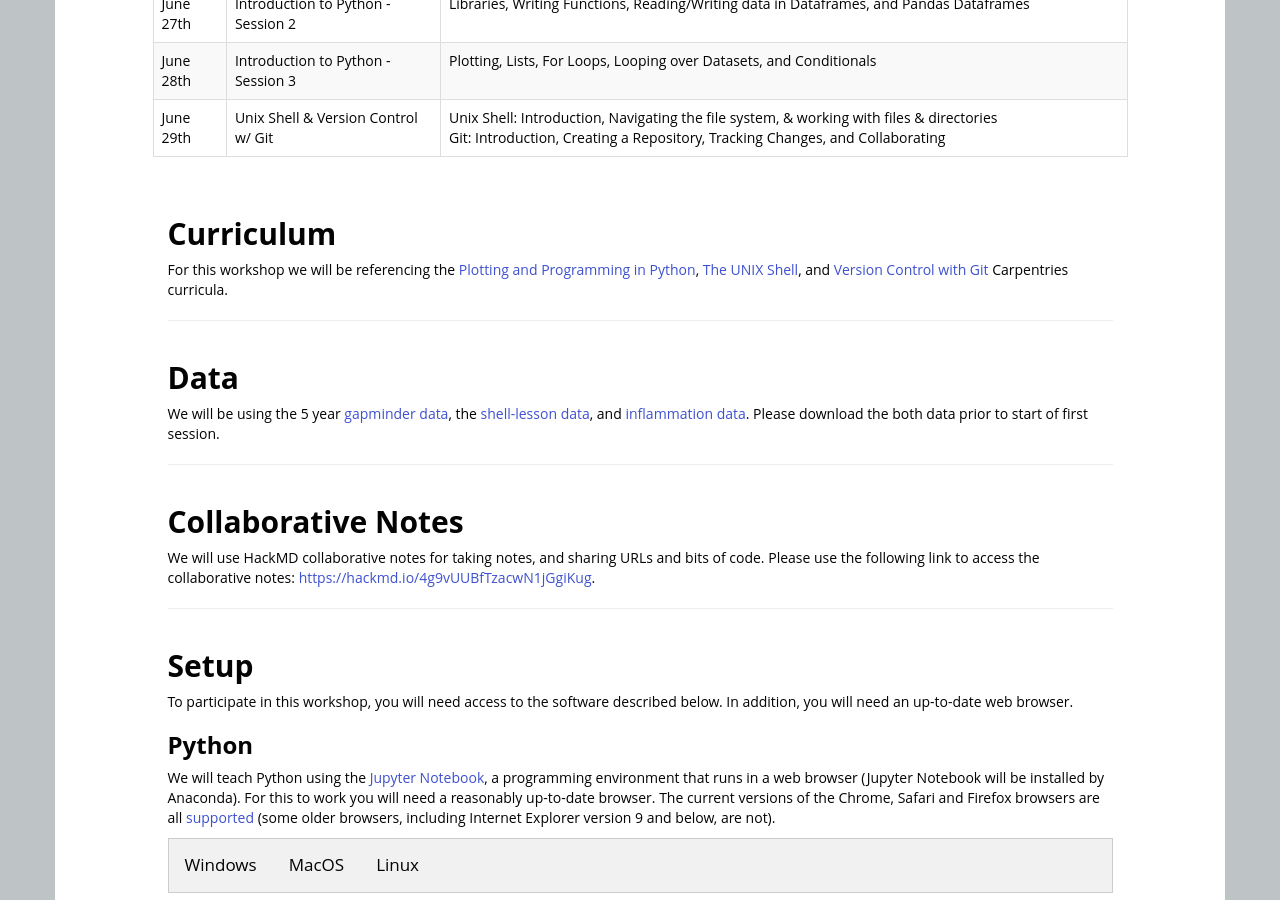
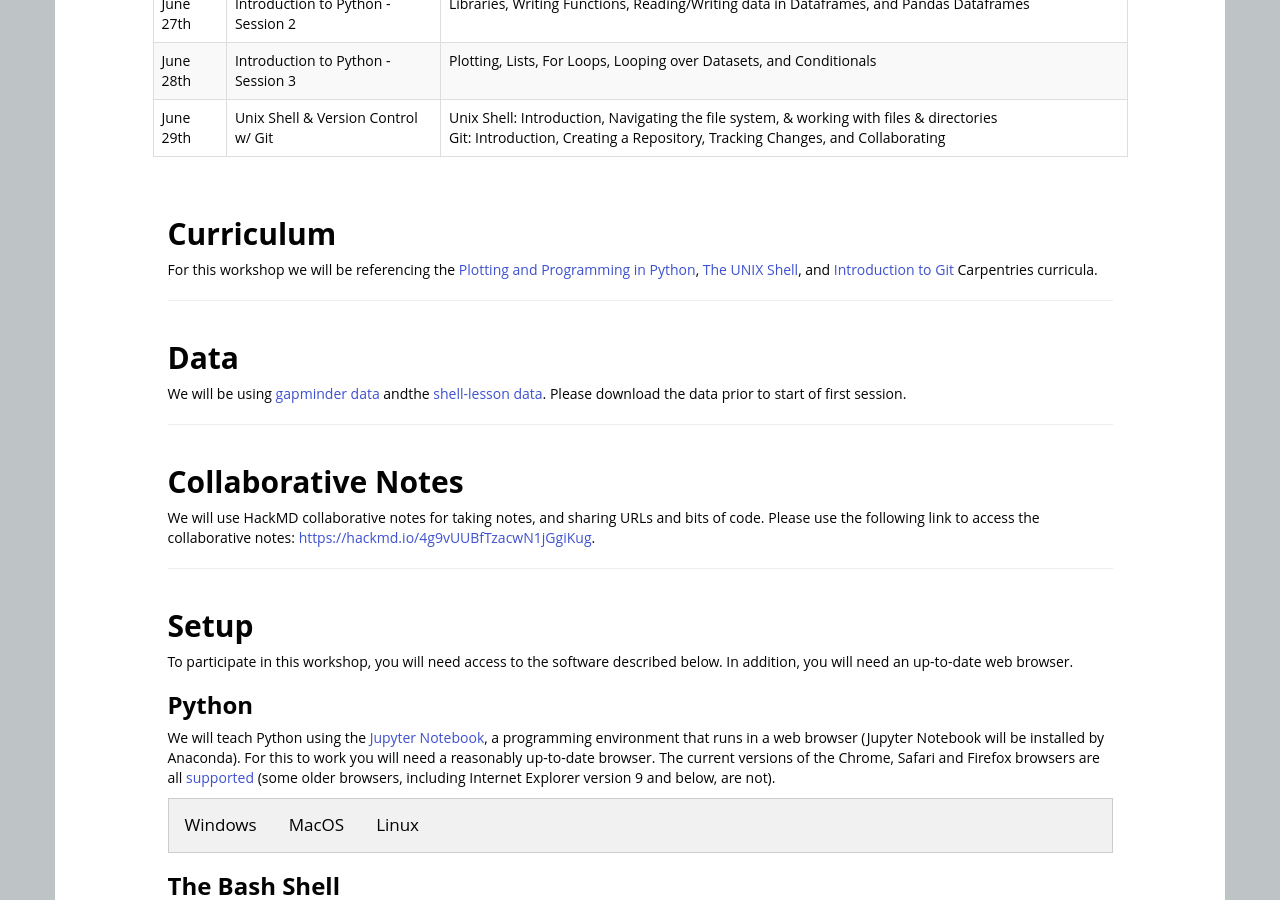
Before and after one commit to ucsdlib/2023-06-26-UCSD, a Jekyll site: the page built from index.html, in a window 1280 px wide and 900 px high, scrolled down 1470 px. Built offline with Jekyll 4.4.1, drawn with Linux system fonts in a browser that asks for light colours; nearby versions of some CDN libraries; library files that are not in the unit come from our copies; some of the changed text lies outside the part shown.

Commit message:
update data links

```diff
--- a/index.html
+++ b/index.html
@@ -194,7 +194,7 @@ Everyone who participates in Carpentries activities is required to conform to th
 <h2 id="curriculum">Curriculum</h2>
 <!-- Python specific data information begins -->
 <p id = "curriculum">
-For this workshop we will be referencing the <a href="http://swcarpentry.github.io/python-novice-gapminder/">Plotting and Programming in Python</a>, <a href="https://librarycarpentry.org/lc-shell/">The UNIX Shell</a>, and <a href="https://swcarpentry.github.io/git-novice/">Version Control with Git</a> Carpentries curricula.
+For this workshop we will be referencing the <a href="http://swcarpentry.github.io/python-novice-gapminder/">Plotting and Programming in Python</a>, <a href="https://librarycarpentry.org/lc-shell/">The UNIX Shell</a>, and <a href="https://librarycarpentry.org/lc-git/">Introduction to Git</a> Carpentries curricula.
 </p>
 
 <hr/>
@@ -202,7 +202,7 @@ For this workshop we will be referencing the <a href="http://swcarpentry.github.
 <h2 id="datasect">Data</h2>
 <!-- Python specific data information begins -->
 <p id = "data">
-We will be using the 5 year <a href="http://swcarpentry.github.io/python-novice-gapminder/files/python-novice-gapminder-data.zip">gapminder data</a>, the <a href="https://librarycarpentry.org/lc-shell/data/shell-lesson.zip">shell-lesson data</a>, and <a href="./data/inflammation-01.csv">inflammation data</a>. Please download the both data prior to start of first session.
+We will be using <a href="http://swcarpentry.github.io/python-novice-gapminder/files/python-novice-gapminder-data.zip">gapminder data</a> andthe <a href="https://librarycarpentry.org/lc-shell/data/shell-lesson.zip">shell-lesson data</a>. Please download the data prior to start of first session.
 </p>
 
 <hr/>
```
Also changed, not shown: other parts of index.html (+2 -2 lines).
